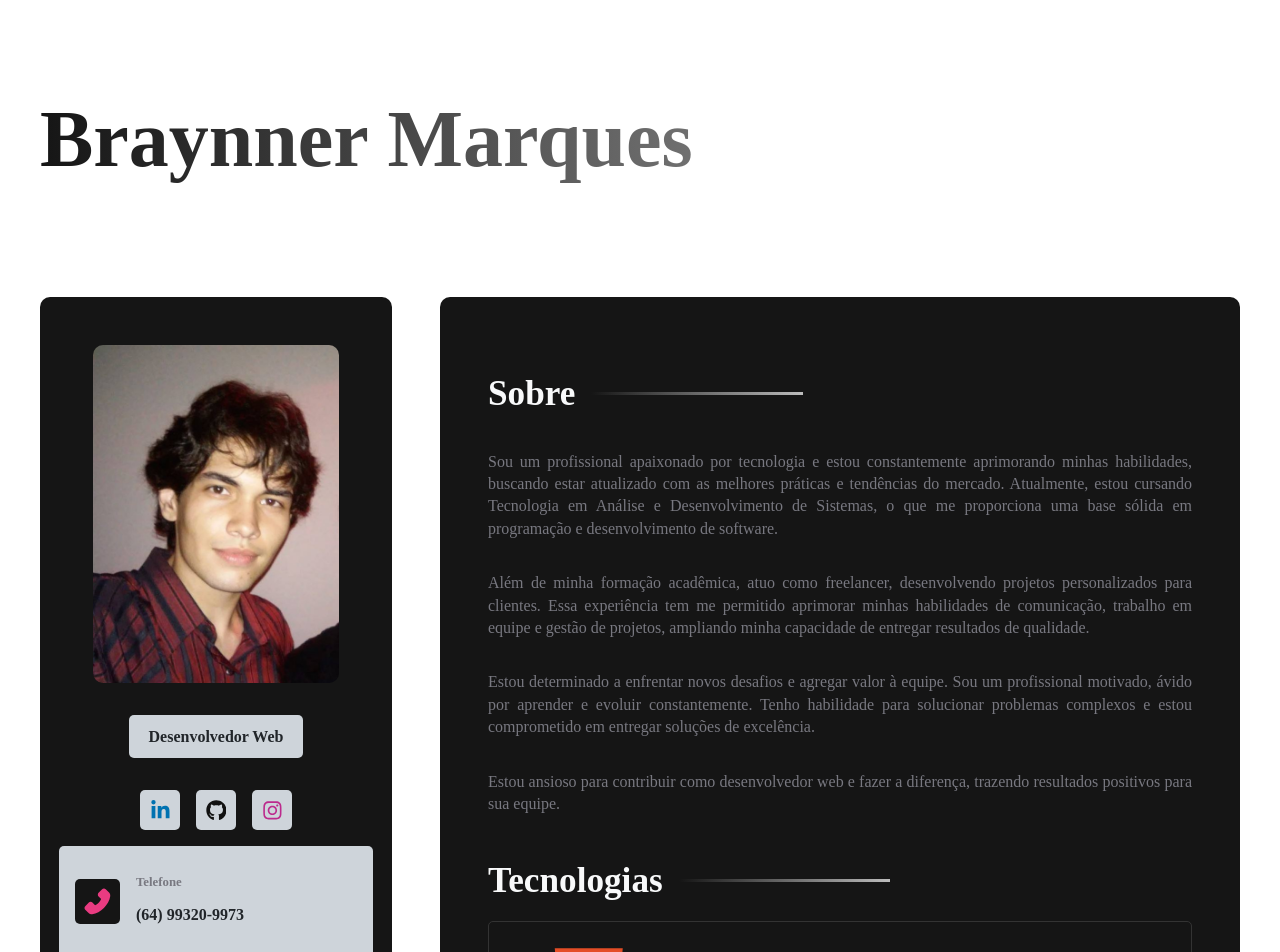
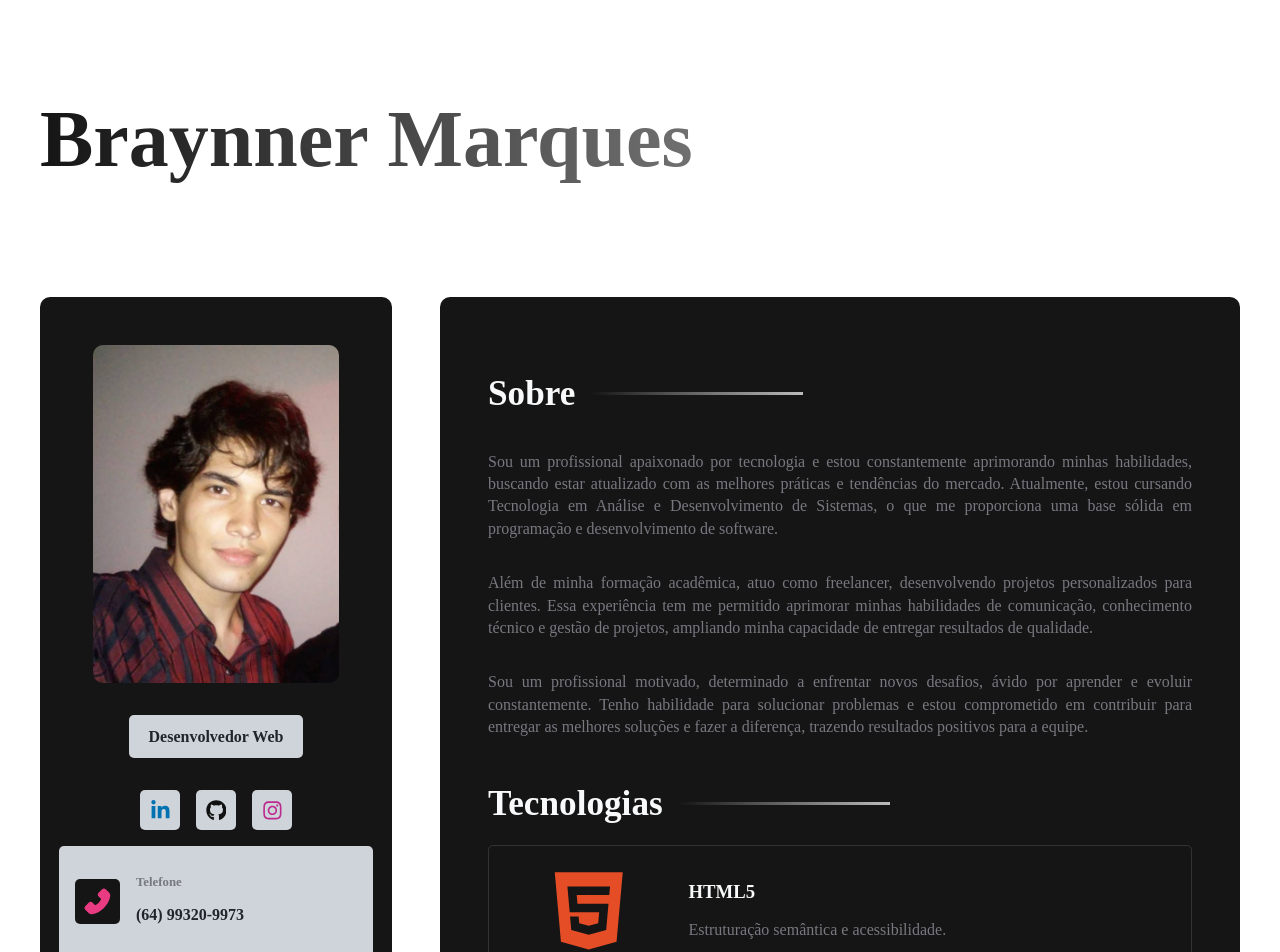
Before and after one commit to BraynnerM/portfolio, a React (Vite) app: page / in a window 1280 px wide. Shown: the top 952 px of the page. Built offline with nearby package versions, Linux system fonts and the light colour scheme; the HTML template or start-up script is replaced by a standard one.

Commit message:
atualização do sobre

```diff
--- a/src/components/AboutContainer.jsx
+++ b/src/components/AboutContainer.jsx
@@ -5,12 +5,10 @@ const AboutContainer = () => {
         Sou um profissional apaixonado por tecnologia e estou constantemente aprimorando minhas habilidades, buscando estar atualizado com as melhores práticas e tendências do mercado. Atualmente, estou cursando Tecnologia em Análise e Desenvolvimento de Sistemas, o que me proporciona uma base sólida em programação e desenvolvimento de software.
         </p>
         <p>
-        Além de minha formação acadêmica, atuo como freelancer, desenvolvendo projetos personalizados para clientes. Essa experiência tem me permitido aprimorar minhas habilidades de comunicação, trabalho em equipe e gestão de projetos, ampliando minha capacidade de entregar resultados de qualidade.
+        Além de minha formação acadêmica, atuo como freelancer, desenvolvendo projetos personalizados para clientes. Essa experiência tem me permitido aprimorar minhas habilidades de comunicação, conhecimento técnico e gestão de projetos, ampliando minha capacidade de entregar resultados de qualidade.
         </p>
         <p>
-        Estou determinado a enfrentar novos desafios e agregar valor à equipe. Sou um profissional motivado, ávido por aprender e evoluir constantemente. Tenho habilidade para solucionar problemas complexos e estou comprometido em entregar soluções de excelência.</p>
-        <p>
-        Estou ansioso para contribuir como desenvolvedor web e fazer a diferença, trazendo resultados positivos para sua equipe.
+        Sou um profissional motivado, determinado a enfrentar novos desafios, ávido por aprender e evoluir constantemente. Tenho habilidade para solucionar problemas e estou comprometido em contribuir para entregar as melhores soluções e fazer a diferença, trazendo resultados positivos para a equipe.
         </p>
     </section>
 }
```
Also changed, not shown: src/styles/components/app.sass (line endings or trailing spaces).
